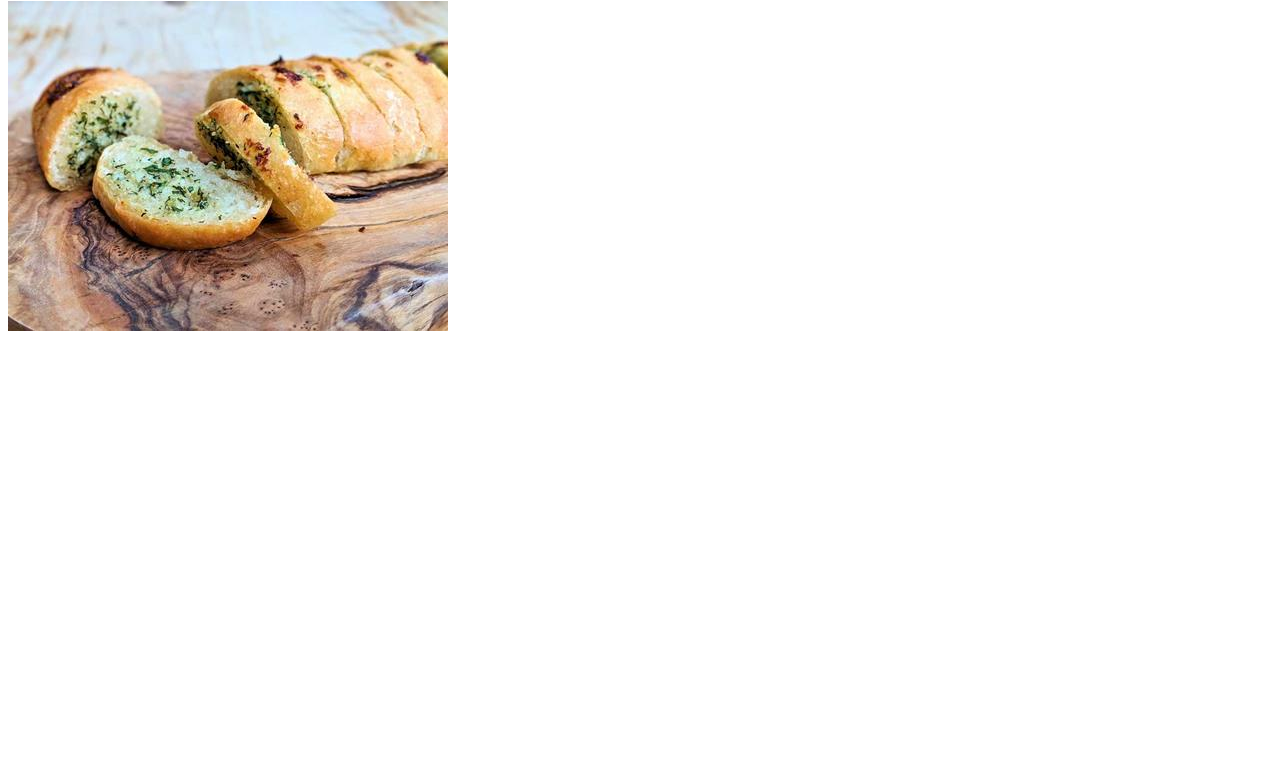
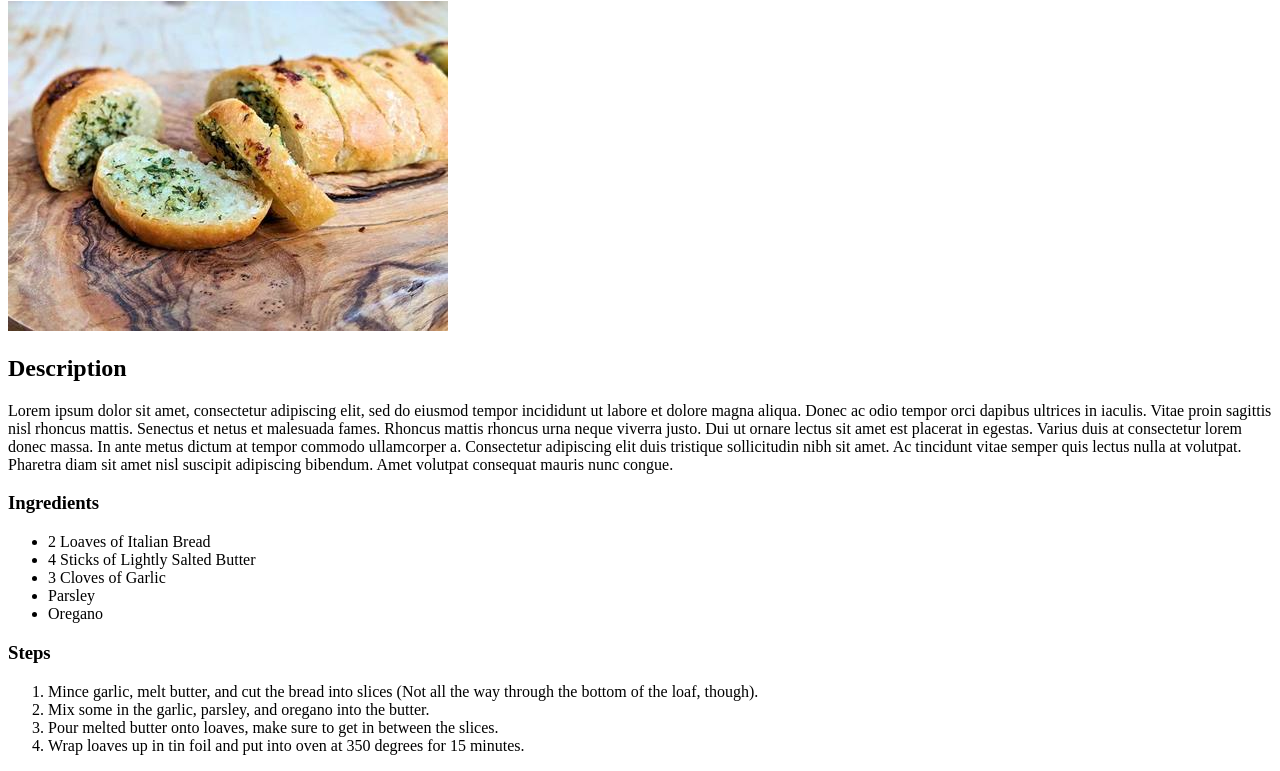
Before and after one commit to provostma21/odin-recipes, a plain HTML site: page recipes/garlic_bread.html in a window 1280 px wide. Shown: the part 79-850 px from the top of the page. Before the commit the page ends 800 px from the top, so only its background shows below. Drawn offline with Linux system fonts and the light colour scheme.

```diff
--- a/recipes/garlic_bread.html
+++ b/recipes/garlic_bread.html
@@ -7,5 +7,37 @@
     <body>
         <h1>Garlic Bread</h1>
         <img src="./images/garlic_bread.jpg">
+            <h2>Description</h2>
+                <p>Lorem ipsum dolor sit amet, consectetur adipiscing elit, sed do eiusmod
+                    tempor incididunt ut labore et dolore magna aliqua. Donec ac odio tempor
+                    orci dapibus ultrices in iaculis. Vitae proin sagittis nisl rhoncus
+                    mattis. Senectus et netus et malesuada fames. Rhoncus mattis rhoncus
+                    urna neque viverra justo. Dui ut ornare lectus sit amet est placerat in
+                    egestas. Varius duis at consectetur lorem donec massa. In ante metus
+                    dictum at tempor commodo ullamcorper a. Consectetur adipiscing elit duis
+                    tristique sollicitudin nibh sit amet. Ac tincidunt vitae semper quis
+                    lectus nulla at volutpat. Pharetra diam sit amet nisl suscipit adipiscing
+                    bibendum. Amet volutpat consequat mauris nunc congue.</p>
+                    <h3>Ingredients</h3>
+                        <ul>
+                            <li>2 Loaves of Italian Bread</li>
+                            <li>4 Sticks of Lightly Salted Butter</li>
+                            <li>3 Cloves of Garlic</li>
+                            <li>Parsley</li>
+                            <li>Oregano</li>
+                        </ul>
+                    <h3>Steps</h3>
+                        <ol>
+                            <li>Mince garlic, melt butter, and cut the bread into slices
+                                (Not all the way through the bottom of the loaf, though).
+                            </li>
+                            <li>Mix some in the garlic, parsley, and oregano into the butter.</li>
+                            <li>Pour melted butter onto loaves, make sure to get in between
+                                the slices.
+                            </li>
+                            <li>Wrap loaves up in tin foil and put into oven at 350 degrees
+                                for 15 minutes.
+                            </li>
+                        </ol>
     </body>
 </html>
```
Also changed, not shown: index.html (+1 -0 lines), recipes/burger.html (added, +17 -0 lines), recipes/fried_rice.html (+13 -5 lines), recipes/images/burger.jpg (added).
